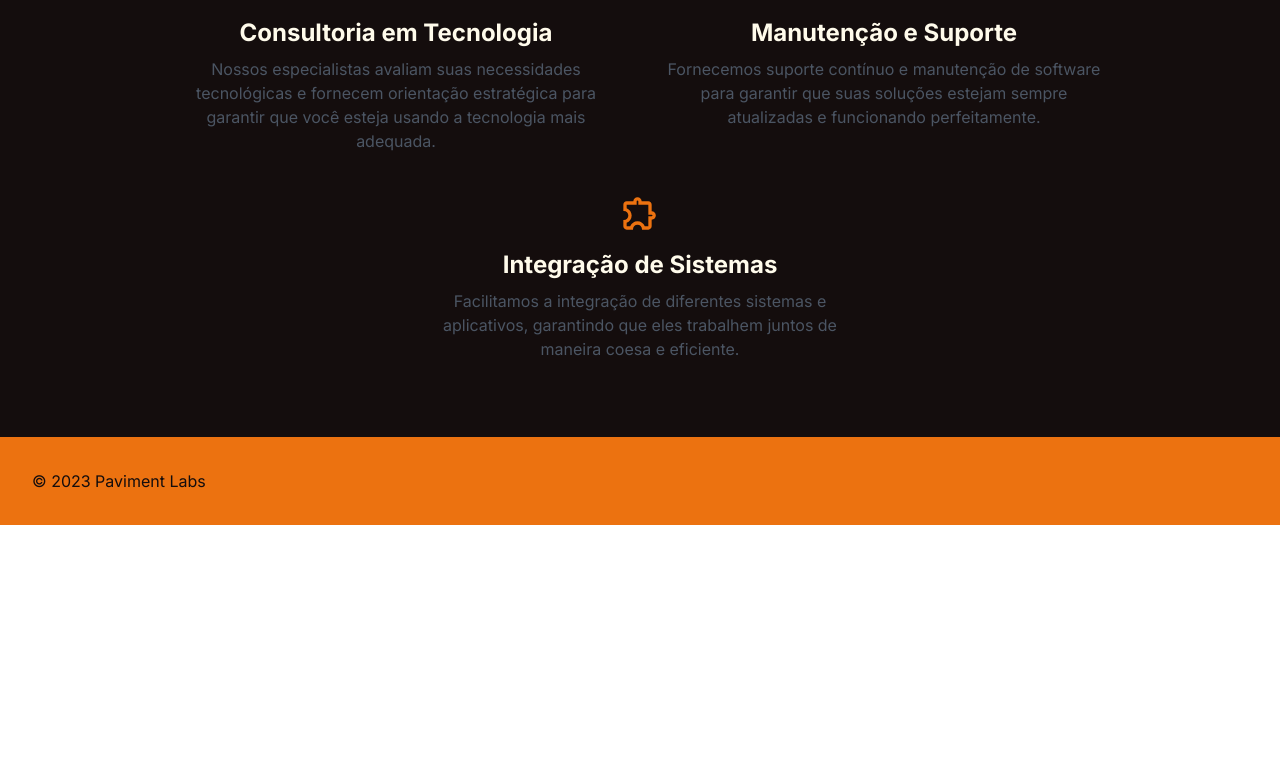
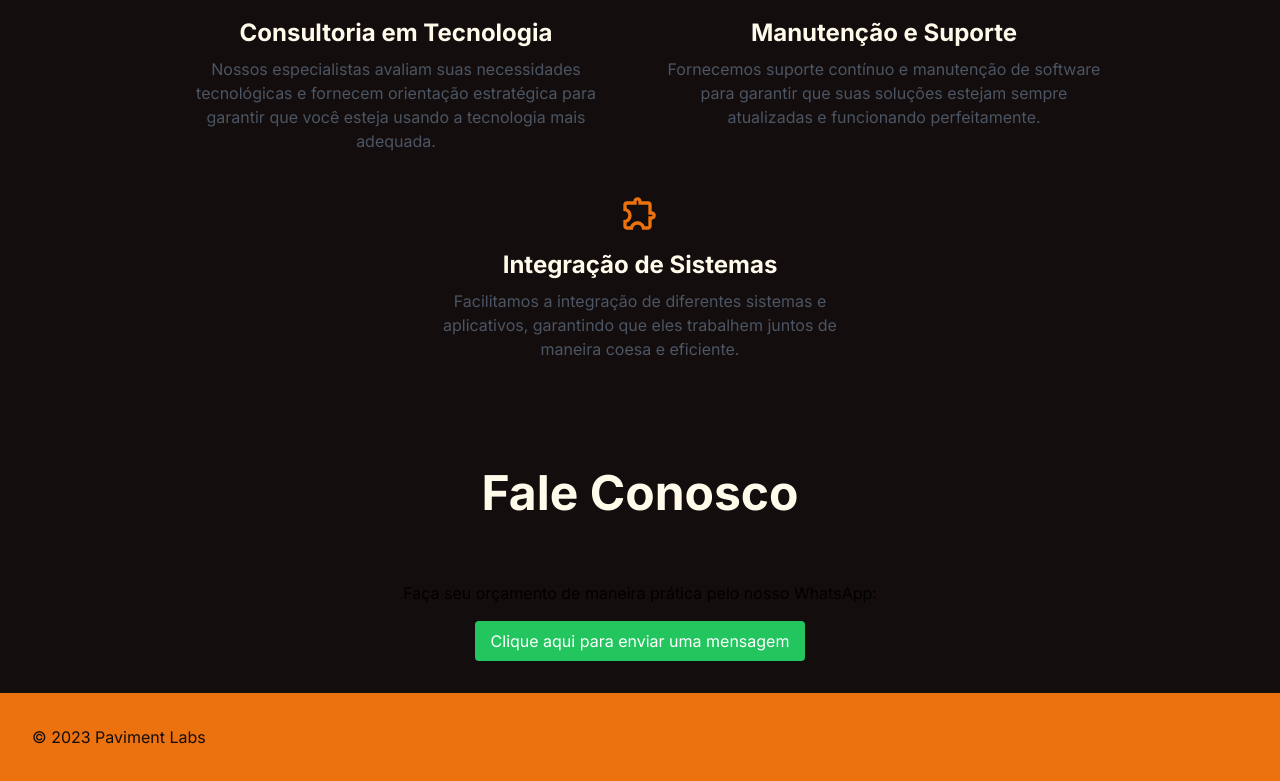
Before and after one commit to Paviment-io/paviment-labs-web, a Next.js app: page / in a window 1280 px wide. Shown: the part 876-1657 px from the top of the page. Before the commit the page ends 1401 px from the top, so only its background shows below. Built offline with nearby package versions, Linux system fonts and the light colour scheme.

Commit message:
wpp funcionando

```diff
--- a/src/app/components/contact/contact.tsx
+++ b/src/app/components/contact/contact.tsx
@@ -1,9 +1,23 @@
-const Contact = () => {
+'use client'
+
+import React from 'react';
+
+const ContactArea = () => {
+    const phoneNumber = '5511985062196';
+    const message = 'Olá, gostaria de saber mais informações!';
+    const url = `https://wa.me/${phoneNumber}?text=${encodeURIComponent(message)}`;
+
     return (
-        <>
+        <div className="text-center m-8">
+            <h1>Fale Conosco</h1>
+            <p className="mb-4">Faça seu orçamento de maneira prática pelo nosso WhatsApp:</p>
+            <a href={url} target="_blank" rel="noopener noreferrer">
+                <button className="bg-green-500 hover:bg-green-400 text-white py-2 px-4 rounded cursor-pointer">
+                    Clique aqui para enviar uma mensagem
+                </button>
+            </a>
+        </div>
+    );
+};
 
-        </>
-    )
-}
-
-export default Contact
+export default ContactArea;
--- a/src/app/components/products/products.tsx
+++ b/src/app/components/products/products.tsx
@@ -36,9 +36,7 @@ const Products = () => {
 
     return (
         <div className="p-16 flex flex-col">
-            <h1 className="text-amber-50 text-5xl text-center mb-16 font-bold">
-                Serviços
-            </h1>
+            <h1>Serviços</h1>
             <div className='flex flex-wrap -m-2 justify-center'>
                 {listOfProducts.map((product, index) => {
                     return <ProductCard key={index} icon={product.icon} title={product.title} text={product.text} />
--- a/src/app/page.tsx
+++ b/src/app/page.tsx
@@ -3,6 +3,7 @@ import Navbar from './components/navbar/navbar';
 import Footer from './components/footer/footer';
 import Banner from './components/banner/banner';
 import Products from './components/products/products';
+import Contact from './components/contact/contact';
 
 const Home: FC = () => {
   return (
@@ -17,7 +18,7 @@ const Home: FC = () => {
           <Products />
         </div>
         <div>
-
+          <Contact />
         </div>
       </main>
 
--- a/src/app/styles/styles.css
+++ b/src/app/styles/styles.css
@@ -22,3 +22,13 @@
     --tw-scale-y: .3;
     transform: translate(var(--tw-translate-x), var(--tw-translate-y)) rotate(var(--tw-rotate)) skewX(var(--tw-skew-x)) skewY(var(--tw-skew-y)) scaleX(var(--tw-scale-x)) scaleY(var(--tw-scale-y));
 }
+
+h1 {
+    --tw-text-opacity: 1;
+    color: rgb(255 251 235 / var(--tw-text-opacity));
+    font-size: 3rem;
+    line-height: 1;
+    text-align: center;
+    margin-bottom: 4rem;
+    font-weight: 700;
+}
```
